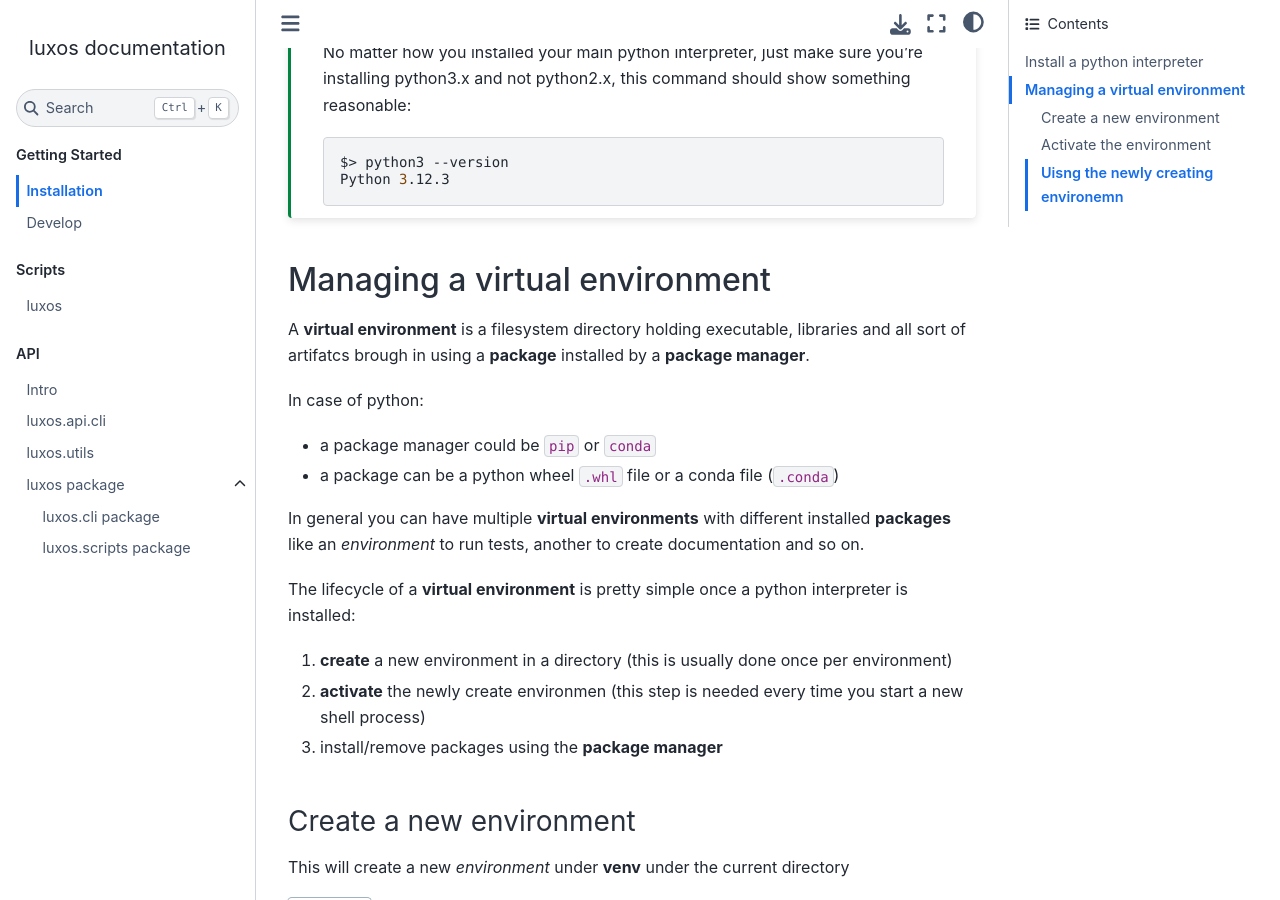
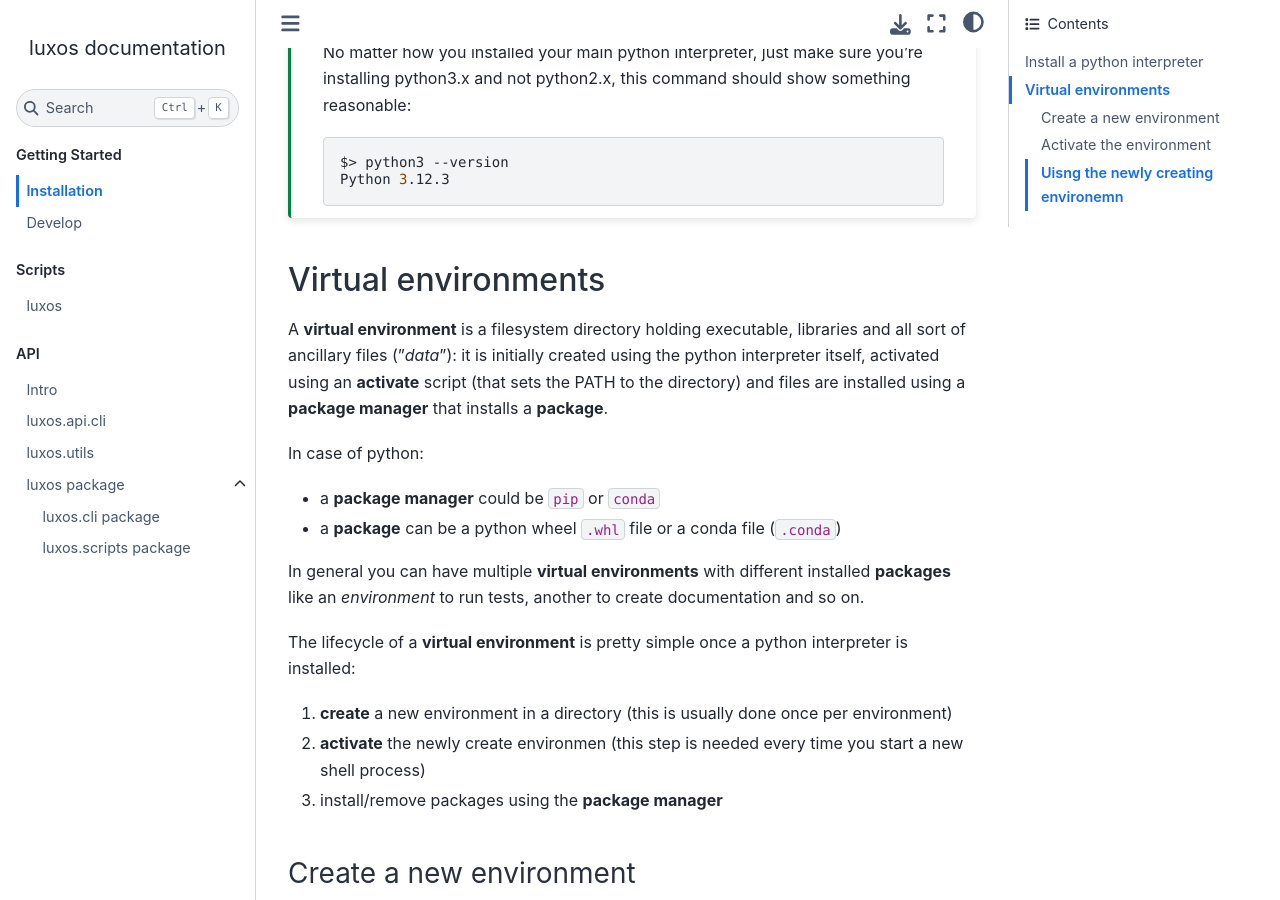
Before and after one commit to LuxorLabs/luxos-tooling, a Sphinx documentation site: the page built from docs/installation.md, in a window 1280 px wide and 900 px high, scrolled down 831 px. Built offline with Sphinx 7.4.7 and the Sphinx Book theme 1.1.4, drawn with Linux system fonts in a browser that asks for light colours.

Commit message:
update docs

```diff
--- a/docs/installation.md
+++ b/docs/installation.md
@@ -24,7 +24,7 @@ Head to [python](https://www.python.org/downloads) and download the
 most recent installer following the on-screen instructions.
 :::
 :::{tab} Mac OS native
-MacOS comes pre-installed with python (3.9 under /usr/bin/python), which is supported .. just.
+MacOS comes pre-installed with python (3.9 under /usr/bin/python), which is supported.. just.
 
 You'd better off installing an updated version from [python](https://www.python.org/downloads),
 and follow the instructions.
@@ -76,14 +76,17 @@ Python 3.12.3
 :::
 
 
-## Managing a virtual environment
+## Virtual environments
 
-A **virtual environment** is a filesystem directory holding executable, libraries and all sort of artifatcs
-brough in using a **package** installed by a **package manager**.
+A **virtual environment** is a filesystem directory holding executable, libraries and
+all sort of ancillary files ("*data*"): it is initially created using the python
+interpreter itself, activated using an **activate** script (that sets the PATH
+to the directory) and files are installed using a **package manager** that installs
+a **package**.
 
 In case of python:
-- a package manager could be `pip` or `conda`
-- a package can be a python wheel `.whl` file or a conda file (`.conda`)
+- a **package manager** could be `pip` or `conda`
+- a **package** can be a python wheel `.whl` file or a conda file (`.conda`)
 
 In general you can have multiple **virtual environments** with different installed **packages**
 like an *environment* to run tests, another to create documentation and so on.
@@ -93,7 +96,6 @@ The lifecycle of a **virtual environment** is pretty simple once a python interp
 1. **create** a new environment in a directory (this is usually done once per environment)
 2. **activate** the newly create environmen (this step is needed every time you start a new shell process)
 3. install/remove packages using the **package manager**
-
 
 ### Create a new environment
 
```
Also changed, not shown: 1 other file.
